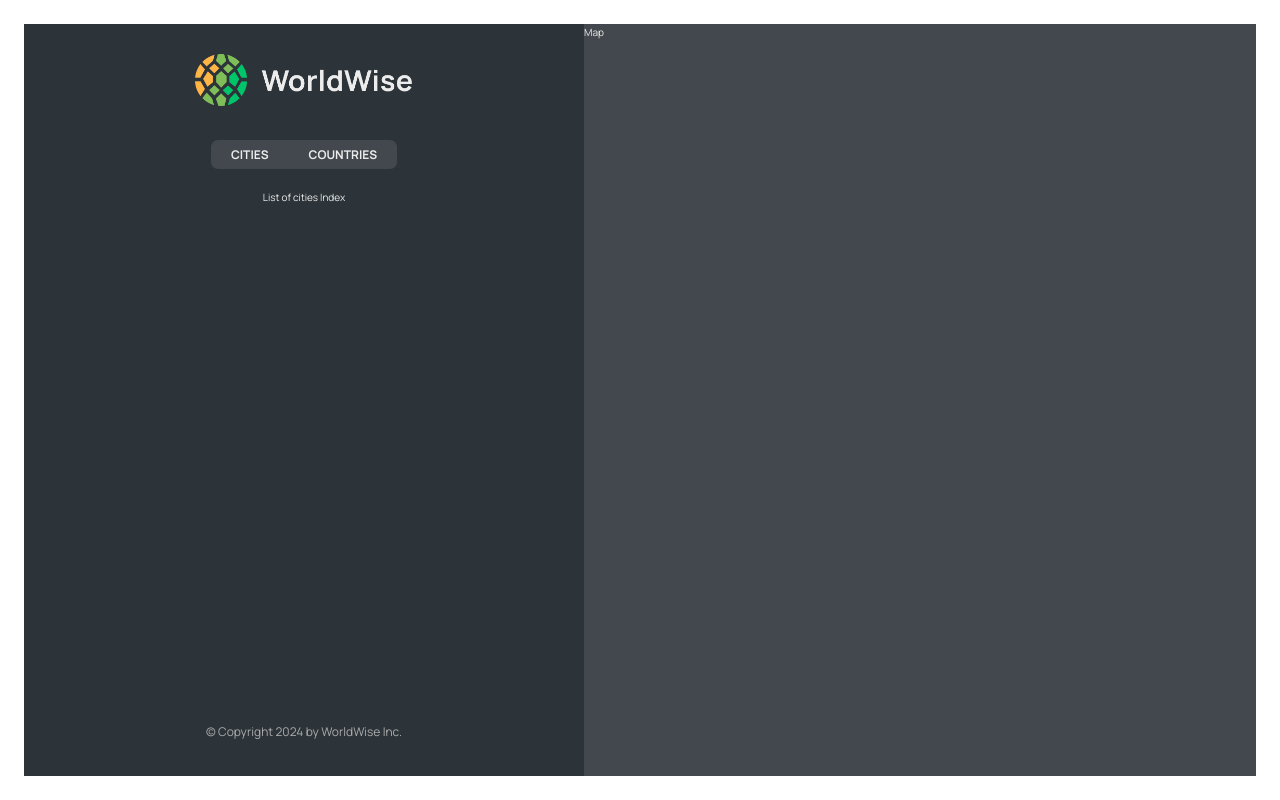
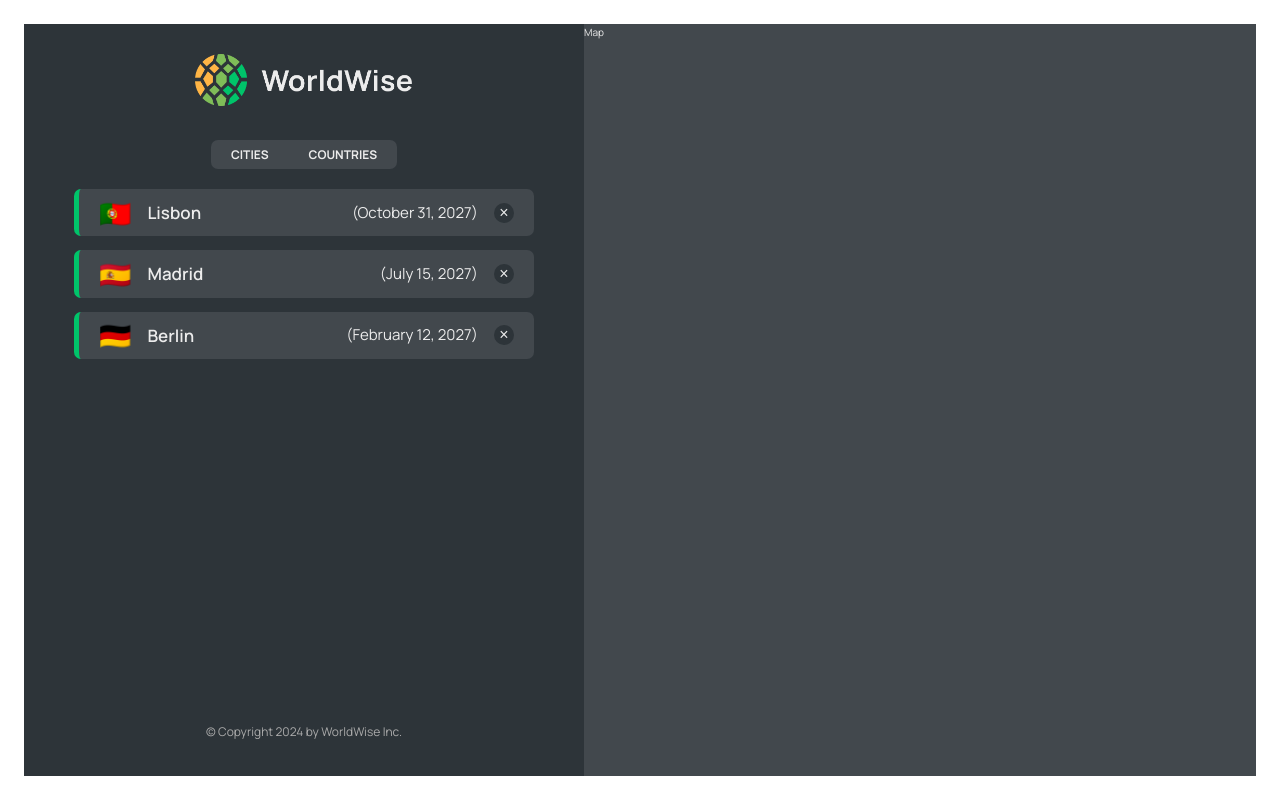
Before and after one commit to enigma-24/react-world-wise, a React (Vite) app: page /app in a window 1280 px wide. Built offline with nearby package versions, Linux system fonts and the light colour scheme; data requests are answered from the project's data file.

Commit message:
load and display list of cities from json file

```diff
--- a/src/App.jsx
+++ b/src/App.jsx
@@ -1,3 +1,4 @@
+import { useEffect, useState } from 'react';
 import { BrowserRouter, Route, Routes } from 'react-router-dom';
 import Product from './pages/Product';
 import Pricing from './pages/Pricing';
@@ -5,8 +6,31 @@ import Homepage from './pages/Homepage';
 import AppLayout from './pages/AppLayout';
 import PageNotFound from './pages/PageNotFound';
 import Login from './pages/Login';
+import CityList from './components/CityList';
+
+const BASE_URL = 'http://localhost:9000';
 
 const App = () => {
+  const [cities, setCities] = useState([]);
+  const [isLoading, setIsloading] = useState(false);
+
+  useEffect(function () {
+    async function fetchCities() {
+      try {
+        setIsloading(true);
+        const res = await fetch(`${BASE_URL}/cities`);
+        const data = await res.json();
+        setCities(data);
+      } catch (err) {
+        alert('There was an error loading data...');
+      } finally {
+        setIsloading(false);
+      }
+    }
+
+    fetchCities();
+  }, []);
+
   return (
     <BrowserRouter>
       <Routes>
@@ -15,8 +39,14 @@ const App = () => {
         <Route path='pricing' element={<Pricing />} />
         <Route path='login' element={<Login />} />
         <Route path='app' element={<AppLayout />}>
-          <Route index element={<p>List of cities Index</p>} />
-          <Route path='cities' element={<p>List of cities</p>} />
+          <Route
+            index
+            element={<CityList cities={cities} isLoading={isLoading} />}
+          />
+          <Route
+            path='cities'
+            element={<CityList cities={cities} isLoading={isLoading} />}
+          />
           <Route path='countries' element={<p>Countries</p>} />
           <Route path='form' element={<p>Form</p>} />
         </Route>
--- /dev/null
+++ b/src/components/CityItem.jsx
@@ -0,0 +1,22 @@
+import styles from './CityItem.module.css';
+
+const formatDate = (date) =>
+  new Intl.DateTimeFormat('en', {
+    day: 'numeric',
+    month: 'long',
+    year: 'numeric',
+  }).format(new Date(date));
+
+const CityItem = ({ city }) => {
+  const { cityName, emoji, date } = city;
+  return (
+    <li className={styles.cityItem}>
+      <span className={styles.emoji}>{emoji}</span>
+      <h3 className={styles.name}>{cityName}</h3>
+      <time className={styles.date}>({formatDate(date)})</time>
+      <button className={styles.deleteBtn}>&times;</button>
+    </li>
+  );
+};
+
+export default CityItem;
--- /dev/null
+++ b/src/components/CityList.jsx
@@ -0,0 +1,20 @@
+import CityItem from './CityItem';
+import styles from './CityList.module.css';
+import Message from './Message';
+import Spinner from './Spinner';
+
+const CityList = ({ cities, isLoading }) => {
+  if (isLoading) return <Spinner />;
+
+  if(!cities.length) return <Message message='Add your first city by clicking on a city on the map' />
+
+  return (
+    <ul className={styles.cityList}>
+      {cities.map((city) => (
+        <CityItem key={city.id} city={city} />
+      ))}
+    </ul>
+  );
+};
+
+export default CityList;
```
